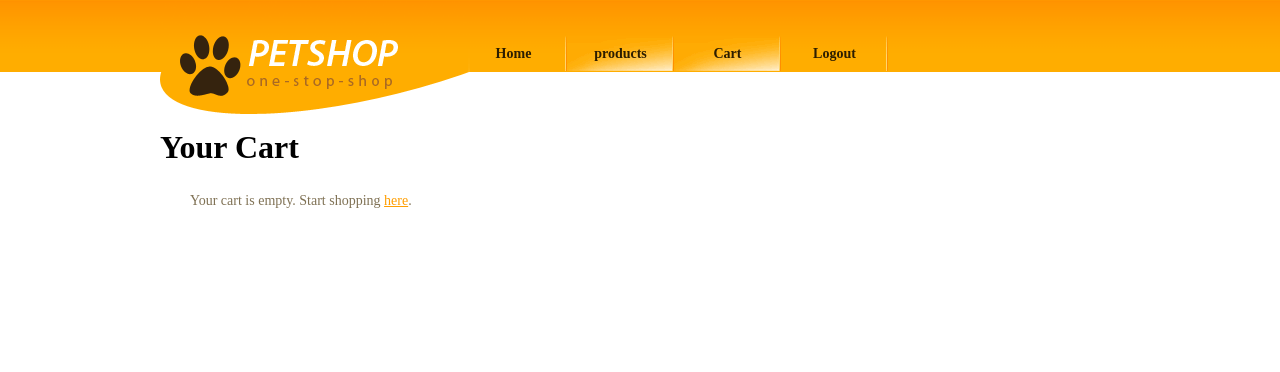
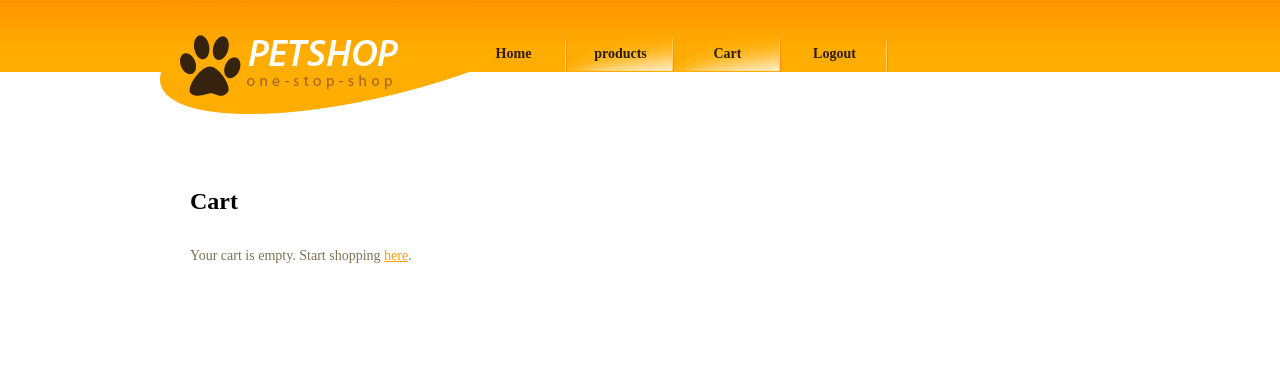
Before and after one commit to shikaranii/websys-2, a PHP site: page /cart.php in a window 1280 px wide. Shown: the top 372 px of the page. Run offline with PHP 8.4, Linux system fonts and the light colour scheme.

Commit message:
Update cart.php

```diff
--- a/petshoptemplate/petshoptemplate/cart.php
+++ b/petshoptemplate/petshoptemplate/cart.php
@@ -36,8 +36,19 @@
     	<div class="container">
                <div class="col-md-12">
                   <div class="titlepage">
-                     <h1>Your Cart</h1>
                   </div>
+				  <div class="section-title">
+
+   <!-- our protien  -->
+   <div id="flower" class="flower_main">
+         <div class="container">
+            <div class="row">
+               <div class="col-md-12">
+                  <div class="titlepage">
+                     <h2>Cart</h2>
+                  </div>
+
+
   <div class="section-title">
   <?php
 			// Initialize cart array if not yet created
@@ -137,6 +148,7 @@
 			// Display cart table
 			$cart = isset($_COOKIE['cart']) ? unserialize($_COOKIE['cart']) : array(); // Check if the cart cookie is set
 			if (empty($cart)) {
+				echo "<br>";
 				echo '<p>Your cart is empty. Start shopping <a href="products.php">here</a>.</p>';
 			} else {
 				echo '<form method="post">';
@@ -188,6 +200,7 @@
 								}
 								echo '>' . $i . '</option>';
 							}
+
 							echo '</select>';
 							echo '</td>';
 							echo '<td>$' . number_format($subtotal, 2) . '</td>';
@@ -210,11 +223,19 @@
 			}
 
 			?>
+
+
+
                                                       </div>
                </div>
             </div>
+
          </div>
       </div>
+
     </div>
+
+
+
 </body>
 </html>
```
Lines whose indentation alone changed are shown as unchanged.
